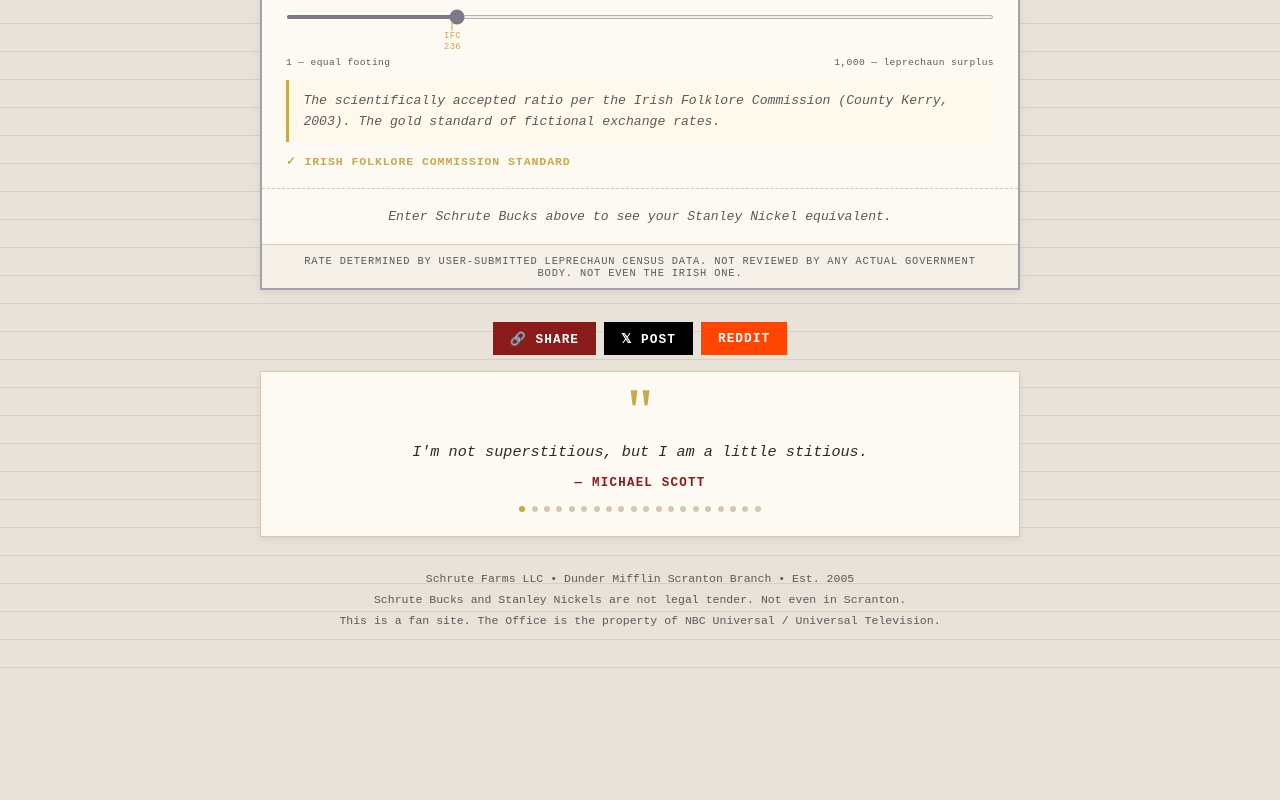
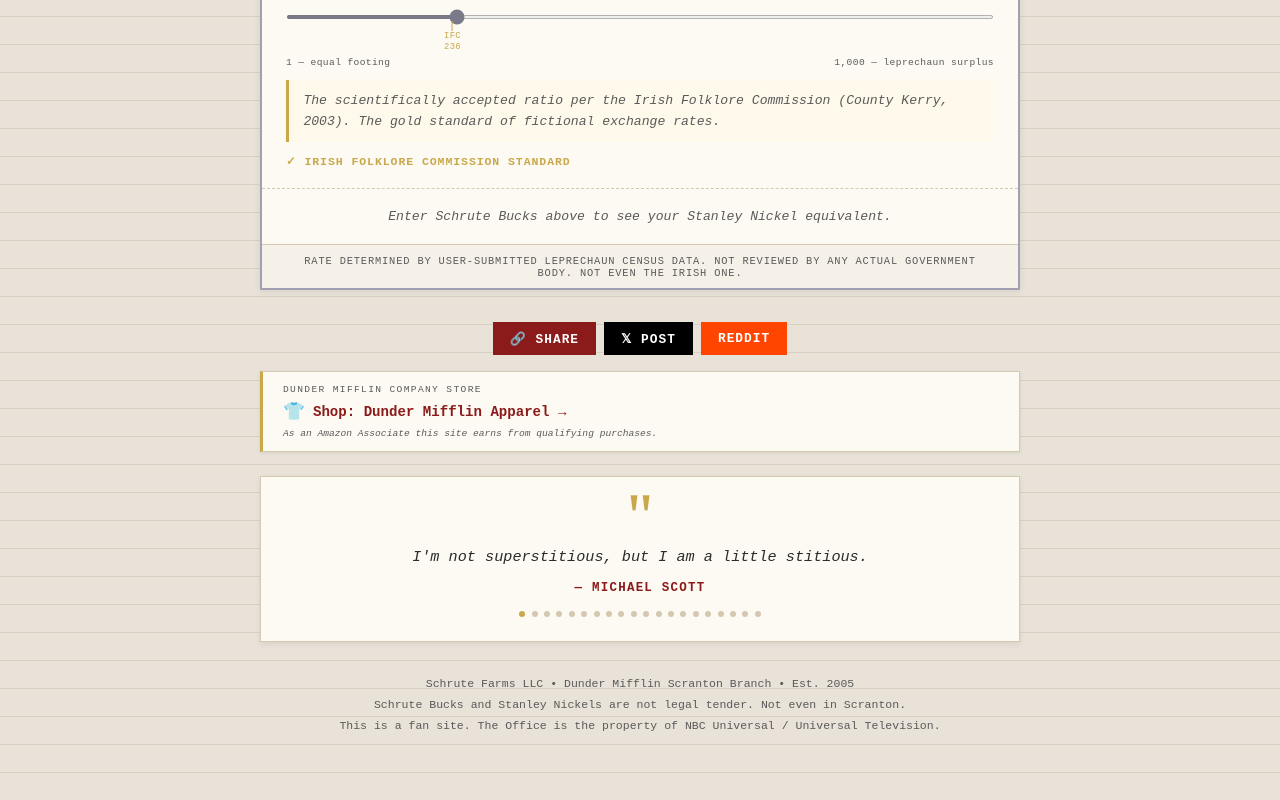
Before and after one commit to michaelpett24/schrute-bucks, a React (Vite) app: page / in a window 1280 px wide. Shown: the part 1663-2463 px from the top of the page. Before the commit the page ends 2358 px from the top, so only its background shows below. Built offline with nearby package versions, Linux system fonts and the light colour scheme; no server answers.

Commit message:
Add rotating Amazon affiliate shop banner

```diff
--- a/src/App.css
+++ b/src/App.css
@@ -745,6 +745,41 @@
   .cert-actions { flex-direction: column; align-items: flex-start; }
 }
 
+/* ── Shop Banner ── */
+.shop-banner {
+  background: var(--paper);
+  border: 1px solid var(--border);
+  border-left: 3px solid var(--mustard);
+  padding: 0.75rem 1.25rem;
+  margin-bottom: 1.5rem;
+  box-shadow: 0 1px 4px var(--shadow);
+}
+.shop-banner-label {
+  font-size: 0.6rem;
+  text-transform: uppercase;
+  letter-spacing: 0.14em;
+  color: var(--ink-light);
+  margin-bottom: 0.4rem;
+}
+.shop-banner-link {
+  display: inline-flex;
+  align-items: center;
+  gap: 0.5rem;
+  text-decoration: none;
+  color: var(--beet);
+  font-size: 0.88rem;
+  font-weight: bold;
+  transition: color 0.15s;
+}
+.shop-banner-link:hover { color: var(--beet-light); text-decoration: underline; }
+.shop-banner-emoji { font-size: 1.1rem; }
+.shop-banner-sub {
+  font-size: 0.6rem;
+  color: var(--ink-light);
+  font-style: italic;
+  margin-top: 0.35rem;
+}
+
 /* ── Footer ── */
 .site-footer {
   text-align: center;
--- /dev/null
+++ b/src/components/ShopBanner.jsx
@@ -0,0 +1,35 @@
+import { useMemo } from 'react';
+
+const SHOPS = [
+  { label: 'The Office Complete Series', emoji: '📺', search: 'The+Office+Complete+Series+DVD' },
+  { label: 'Dwight Schrute Merchandise', emoji: '🥬', search: 'Dwight+Schrute+merchandise' },
+  { label: 'Dunder Mifflin Apparel', emoji: '👕', search: 'Dunder+Mifflin+shirt' },
+  { label: 'World\'s Best Boss Mug', emoji: '☕', search: 'Worlds+Best+Boss+mug+The+Office' },
+  { label: 'The Office Board Games', emoji: '🎲', search: 'The+Office+board+game' },
+  { label: 'The Office Gifts & Collectibles', emoji: '🏆', search: 'The+Office+gifts+collectibles' },
+  { label: 'Schrute Farms Merchandise', emoji: '🌾', search: 'Schrute+Farms+merchandise' },
+  { label: 'The Office Books', emoji: '📖', search: 'The+Office+book+NBC' },
+];
+
+const TAG = 'collectorinsi-20';
+
+export default function ShopBanner() {
+  const shop = useMemo(() => SHOPS[Math.floor(Math.random() * SHOPS.length)], []);
+  const url = `https://www.amazon.com/s?k=${shop.search}&tag=${TAG}`;
+
+  return (
+    <div className="shop-banner">
+      <div className="shop-banner-label">Dunder Mifflin Company Store</div>
+      <a
+        href={url}
+        target="_blank"
+        rel="noopener noreferrer sponsored"
+        className="shop-banner-link"
+      >
+        <span className="shop-banner-emoji">{shop.emoji}</span>
+        <span className="shop-banner-text">Shop: {shop.label} →</span>
+      </a>
+      <div className="shop-banner-sub">As an Amazon Associate this site earns from qualifying purchases.</div>
+    </div>
+  );
+}
--- a/src/pages/Home.jsx
+++ b/src/pages/Home.jsx
@@ -7,6 +7,7 @@
 import ShareButton from '../components/ShareButton';
 import ShareGenerator from '../components/ShareGenerator';
 import StanleyNickelBureau from '../components/StanleyNickelBureau';
+import ShopBanner from '../components/ShopBanner';
 
 const RATE_API = 'https://open.er-api.com/v6/latest/USD';
 
@@ -85,6 +86,8 @@
         text="How many Schrute Bucks do you have? Convert them to real money — plus set your own unicorn:leprechaun ratio for Stanley Nickels 🥬🍀"
       />
 
+      <ShopBanner />
+
       <QuoteCarousel />
     </>
   );
```
